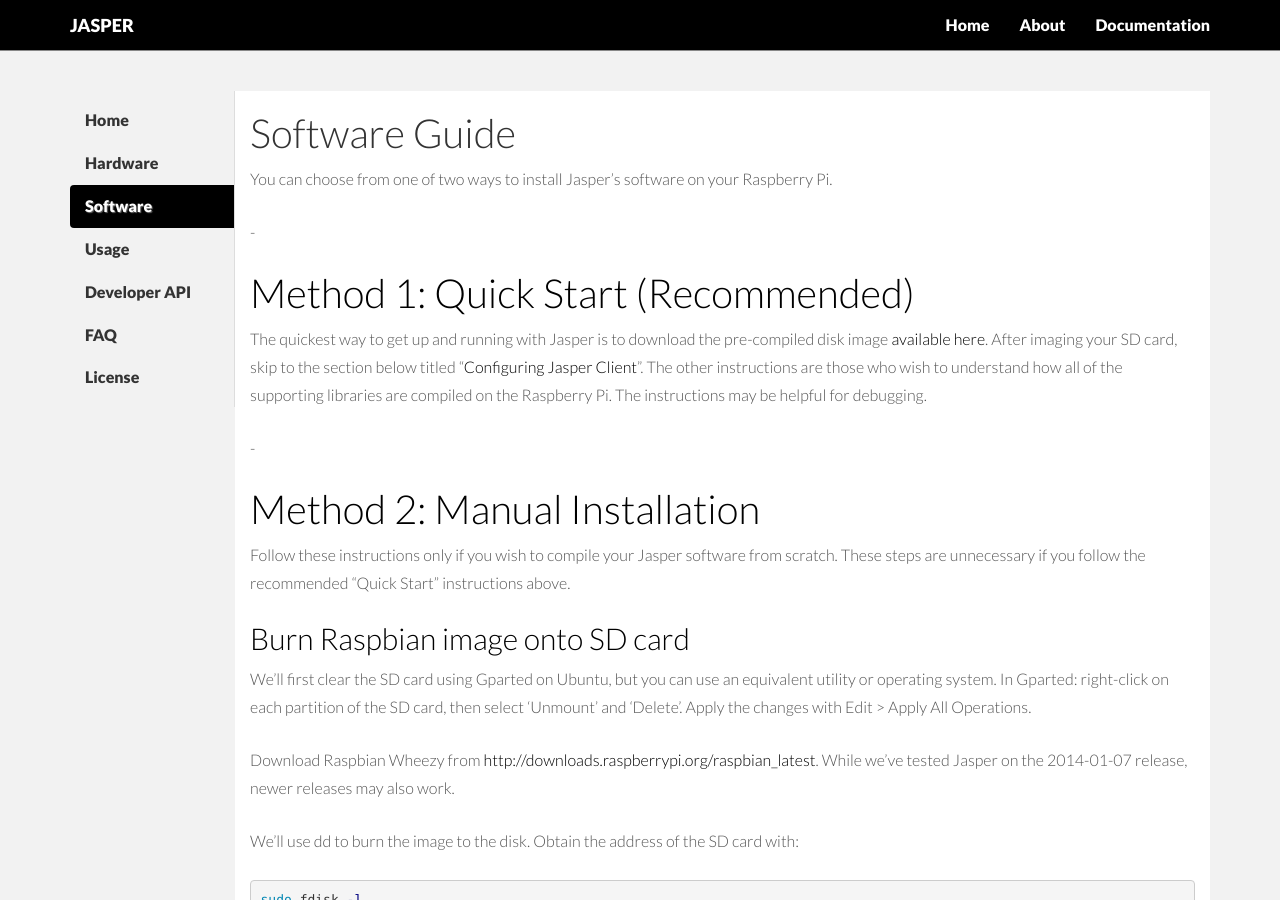
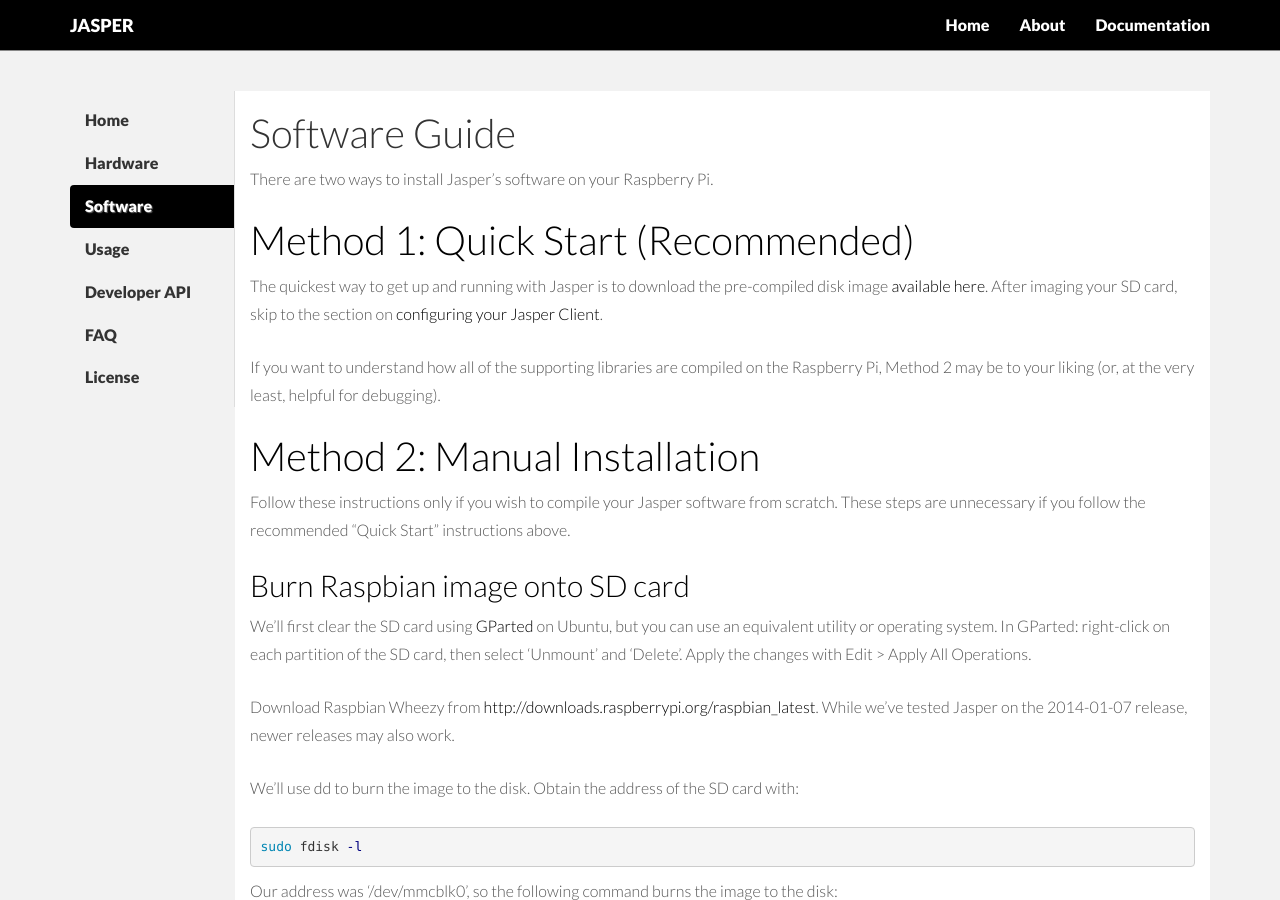
Before and after one commit to jasperproject/jasperproject.github.io, a Jekyll site: the page built from documentation/software/index.md, in a window 1280 px wide and 900 px high. Built offline with Jekyll 4.4.1, drawn with Linux system fonts in a browser that asks for light colours; nearby versions of some CDN libraries; some of the changed text lies outside the part shown.

Commit message:
fixes to software guide

```diff
--- a/documentation/software/index.md
+++ b/documentation/software/index.md
@@ -7,16 +7,14 @@
 Software Guide
 ===
 
-You can choose from one of two ways to install Jasper's software on your Raspberry Pi.
-
--
+There are two ways to install Jasper's software on your Raspberry Pi.
 
 
 <h1 class="linked" id='quick-start'><a href="#quick-start" title="Permalink to this headline">Method 1: Quick Start (Recommended)</a></h1>
 
-The quickest way to get up and running with Jasper is to download the pre-compiled disk image [available here](). After imaging your SD card, skip to the section below titled "[Configuring Jasper Client](#configure-jasper)". The other instructions are those who wish to understand how all of the supporting libraries are compiled on the Raspberry Pi. The instructions may be helpful for debugging.
+The quickest way to get up and running with Jasper is to download the pre-compiled disk image [available here](). After imaging your SD card, skip to the section on [configuring your Jasper Client](#configure-jasper).
 
--
+If you want to understand how all of the supporting libraries are compiled on the Raspberry Pi, Method 2 may be to your liking (or, at the very least, helpful for debugging).
 
 <h1 class="linked" id='manual-installation'><a href="#manual-installation" title="Permalink to this headline">Method 2: Manual Installation</a></h1>
 
@@ -25,7 +23,7 @@
 
 <h2 class="linked" id='burn-image'><a href="#burn-image" title="Permalink to this headline">Burn Raspbian image onto SD card</a></h2>
 
-We'll first clear the SD card using Gparted on Ubuntu, but you can use an equivalent utility or operating system. In Gparted: right-click on each partition of the SD card, then select 'Unmount' and 'Delete'. Apply the changes with Edit > Apply All Operations.
+We'll first clear the SD card using [GParted](http://gparted.org) on Ubuntu, but you can use an equivalent utility or operating system. In GParted: right-click on each partition of the SD card, then select 'Unmount' and 'Delete'. Apply the changes with Edit > Apply All Operations.
 
 Download Raspbian Wheezy from [http://downloads.raspberrypi.org/raspbian_latest](http://downloads.raspberrypi.org/raspbian_latest). While we've tested Jasper on the 2014-01-07 release, newer releases may also work.
 
@@ -44,7 +42,6 @@
 When it's done, remove your SD card, insert it into your Raspberry Pi and connect it to your computer via ethernet.
 
 <h2 class="linked" id='configure-raspbian'><a href="#configure-raspbian" title="Permalink to this headline">Configure Raspbian</a></h2>
-
 
 We're now going to do some basic housekeeping and install some of the required libraries. You should SSH into your Pi with a command similar to the following. The IP address usually falls in the 192.168.2.3-192.168.2.10 range.
 
@@ -140,7 +137,7 @@
 sudo make install
 {% endhighlight %}
 
-and pocketsphinx:
+And pocketsphinx:
 
 {% highlight bash %}
 cd ~/pocketsphinx-0.8/
@@ -311,7 +306,7 @@
             FB_TOKEN: abcdefghijklmnopqrstuvwxyz
 
 
-Note that similar keys could be added when developing other modules. For example, a Twitter key might be required to create a Twitter module and so forth.
+Note that similar keys could be added when developing other modules. For example, a Twitter key might be required to create a Twitter module. The goal of the profile is to be straightforward and extensible.
 
 <h3 class="linked" id='spotify-integration'><a href="#spotify-integration" title="Permalink to this headline">Spotify integration</a></h3>
 
@@ -374,7 +369,7 @@
 output = alsasink
 {% endhighlight %}
 
-Finally, let's configure crontab to run mopidy by running `sudo crontab -e` and inserting the following entry:
+Finally, let's configure crontab to run Mopidy by running `sudo crontab -e` and inserting the following entry:
 
 {% highlight bash %}
 @reboot mopidy;
@@ -386,7 +381,7 @@
 
 Having installed the required libraries, it is worth taking a moment to understand how they interact and how the client code is architected.
 
-Jasper utilizes a number of open source libraries to function. Pocketsphinx performs speech recognition via Python bindings to the CMUSphinx engine. Jasper’s voice is owed to the popular TTS program, Espeak. Phonetisaurus and CMUCLMTK enable Jasper to generate dictionaries and language models on-the-fly based on the custom module vocabularies. HostAPD helps to broadcast an ad-hoc wireless network to assist wifi configuration. Mopidy enables streaming from Spotify, for those users who wish to use the module.
+Jasper utilizes a number of open source libraries to function. [Pocketsphinx](http://cmusphinx.sourceforge.net/2010/03/pocketsphinx-0-6-release/) performs speech recognition via Python bindings to the [CMUSphinx](http://cmusphinx.sourceforge.net) engine. Jasper’s voice is owed to the popular TTS program, [eSpeak](http://espeak.sourceforge.net). [Phonetisaurus](https://code.google.com/p/phonetisaurus/) and CMUCLMTK enable Jasper to generate dictionaries and language models on-the-fly based on the custom module vocabularies. HostAPD helps to broadcast an ad-hoc wireless network to assist wifi configuration. Mopidy enables streaming from Spotify, for those users who wish to use the module.
 
 The client architecture is organized into a number of different components:
 
```
Also changed, not shown: other parts of documentation/software/index.md (+6 -8 lines), documentation/faq/index.md (+1 -1 lines).
